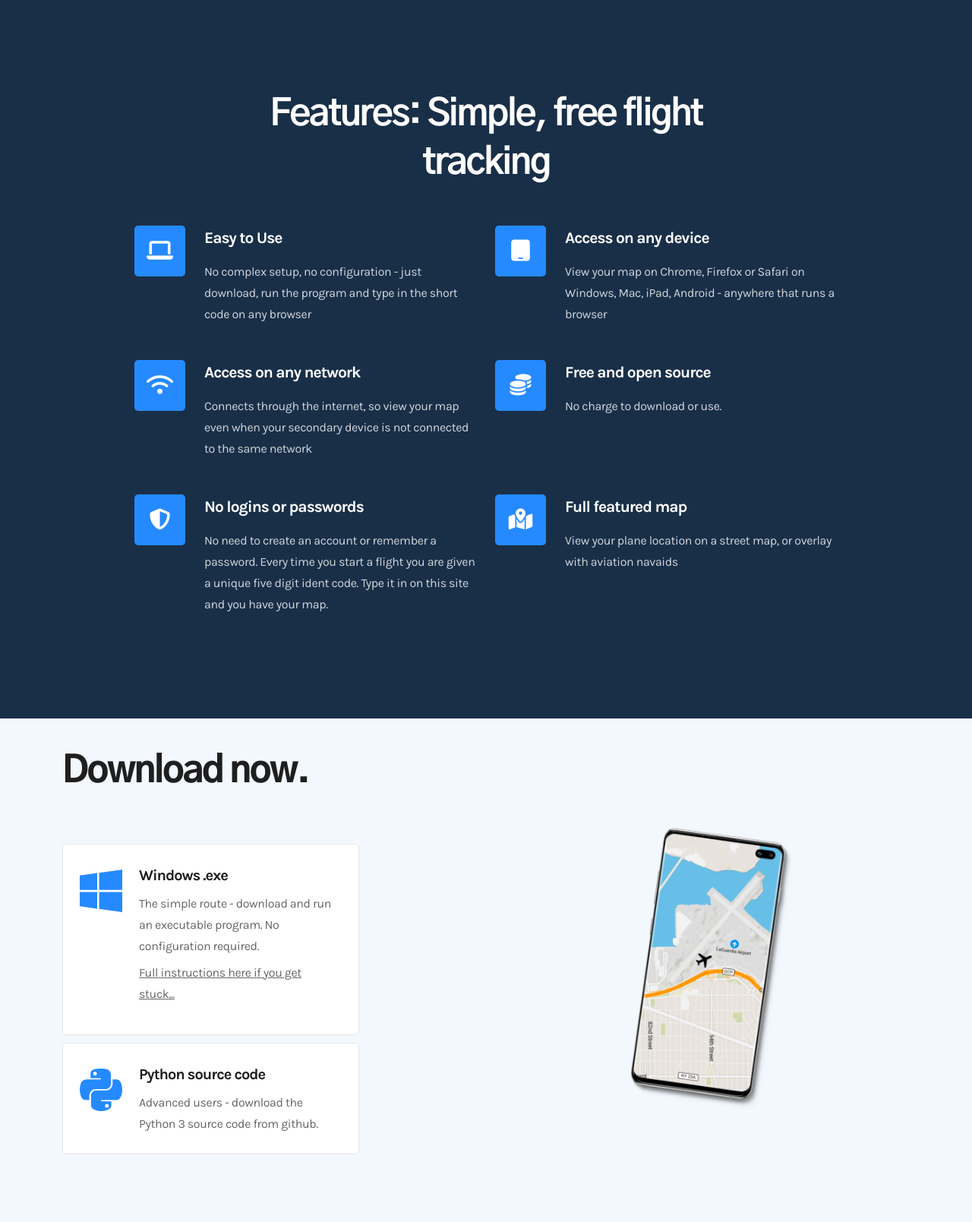
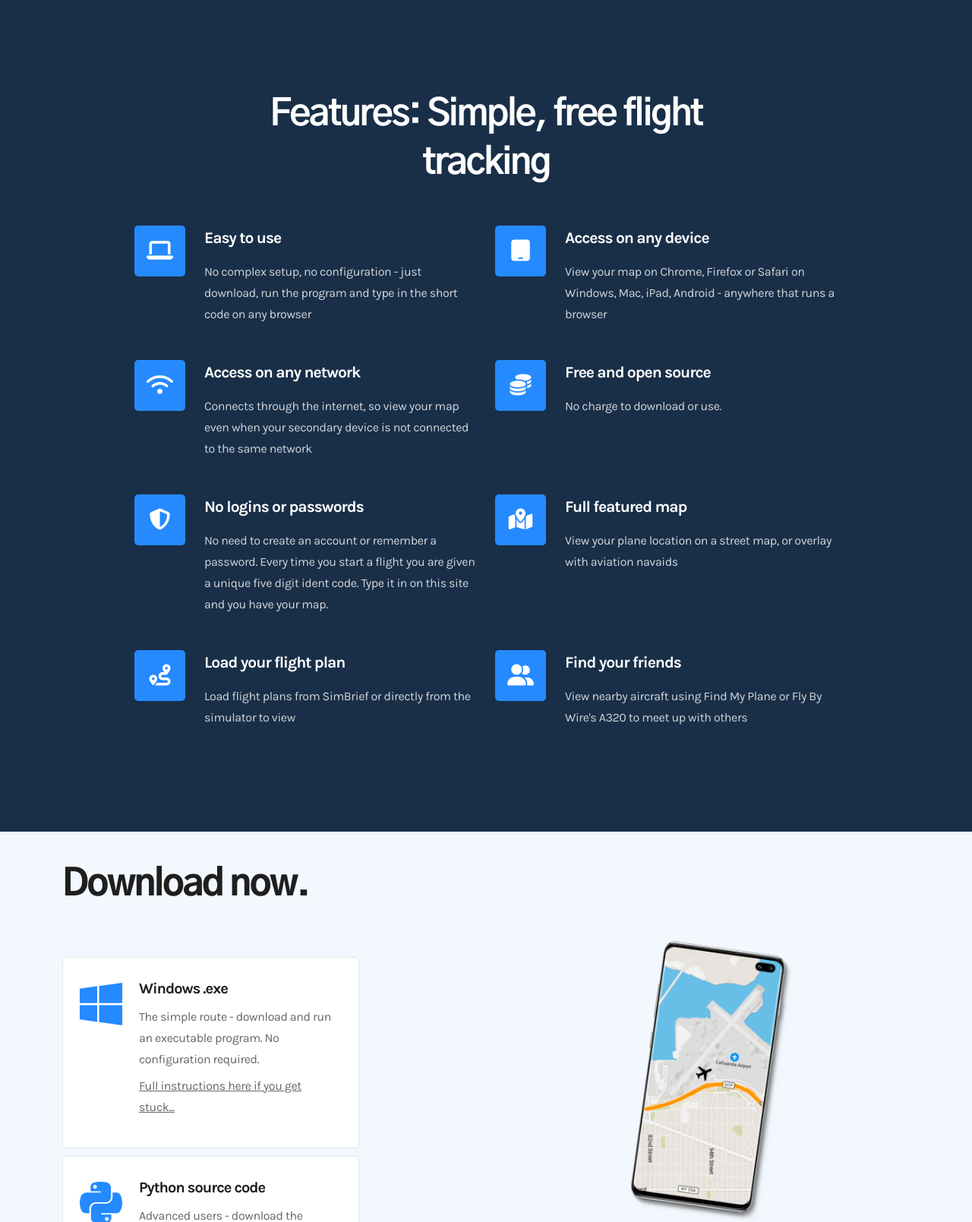
Before and after one commit to hankhank10/findmyplane-server, a Flask app: page / in a window 1280 px wide. Shown: the part 2642-4251 px from the top of the page at 76% size. Run offline with Flask 2, Linux system fonts and the light colour scheme; data that the repository does not hold is empty; parts of the project's set-up code (start-up, migrations or seed data) failed here and were passed over; some libraries are stand-ins or nearby versions.

Commit message:
Update index.html

```diff
--- a/templates/index.html
+++ b/templates/index.html
@@ -238,7 +238,7 @@
                                         <i class="fas fa-laptop"></i>
                                     </div>
                                     <div class="content">
-                                        <h5>Easy to Use</h5>
+                                        <h5>Easy to use</h5>
                                         <p>No complex setup, no configuration - just download, run the program and type in the short code on any browser</p>
                                     </div>
                                 </div>
@@ -295,6 +295,28 @@
                                     <div class="content">
                                         <h5>Full featured map</h5>
                                         <p>View your plane location on a street map, or overlay with aviation navaids</p>
+                                    </div>
+                                </div>
+                            </div>
+                            <div class="col-sm-6 mb--30">
+                                <div class="feature-widget">
+                                    <div class="widget-icon">
+                                        <i class="fas fa-route"></i>
+                                    </div>
+                                    <div class="content">
+                                        <h5>Load your flight plan</h5>
+                                        <p>Load flight plans from SimBrief or directly from the simulator to view</p>
+                                    </div>
+                                </div>
+                            </div>
+                            <div class="col-sm-6 mb--30">
+                                <div class="feature-widget">
+                                    <div class="widget-icon">
+                                        <i class="fas fa-user-friends"></i>
+                                    </div>
+                                    <div class="content">
+                                        <h5>Find your friends</h5>
+                                        <p>View nearby aircraft using Find My Plane or Fly By Wire's A320 to meet up with others</p>
                                     </div>
                                 </div>
                             </div>
@@ -410,7 +432,7 @@
                                     <span><i class="icon icon-check-2"></i></span><a href="https://github.com/hankhank10/findmyplane-client/blob/main/readme.md">Read the install instructions</a>
                                 </li>
                                 <li>
-                                    <span><i class="icon icon-check-2"></i><a href="https://github.com/hankhank10/findmyplane-client/issues">Still stuck? Raise an issue on github</a>
+                                    <span><i class="icon icon-check-2"></i></span><a href="https://github.com/hankhank10/findmyplane-client/issues">Still stuck? Raise an issue on github</a>
                                 </li>
 
                             </ul>
```
